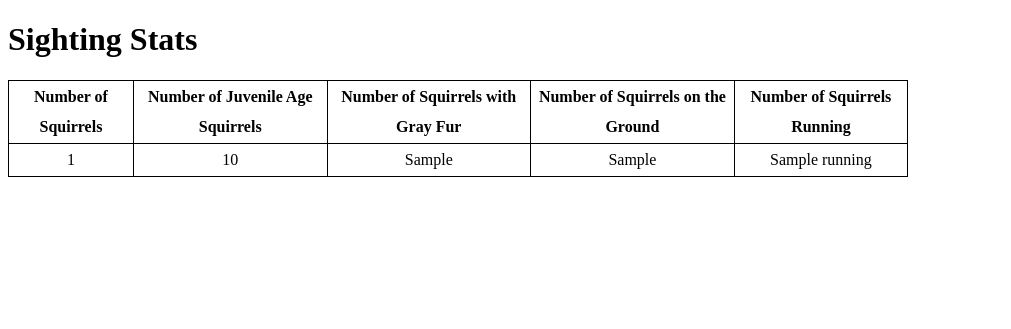
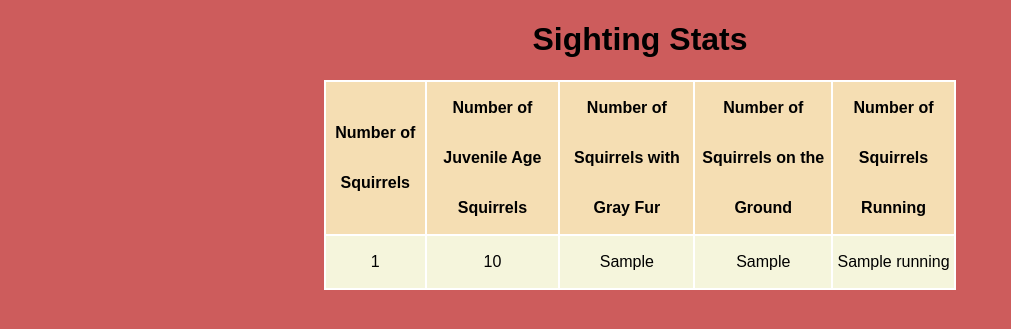
Before and after one commit to Yue-Lyu/tools, a Django app: template sightings/templates/sightings/stats.html in a window 1280 px wide. Shown: the top 329 px of the page, without its empty margins (0-1011 px from the left). Run offline with Django 3.2, Linux system fonts and the light colour scheme; the template is opened without the code that fills it: most values are stand-ins (such as "Sample title", 1, 10 or a date in 2020).

Commit message:
Change the stats.html css.

```diff
--- a/sightings/templates/sightings/stats.html
+++ b/sightings/templates/sightings/stats.html
@@ -1,16 +1,38 @@
 <!doctype html>
 <html>
-<h1>Sighting Stats</h1>
-
+	<head>
+	<meta charset = 'utf-8'>
+	<meta name="viewport" content="width=device-width, initial-scale=1">
+	<style>
+	body {
+		font-family: fantasy, cursive, serif;
+		margin: 1;
+		background-color:#CD5C5C;
+		}
+	        /* Style the header */
+	        .header {
+			padding: 95px;
+			text-align: center;
+			color: purple;
+												        }
+	</style>
+	</head>
+	<h1><center>Sighting Stats</center></h1>
 {% block content %}
 <form  method='GET'>
 
 <style>
-table,table tr th, table tr td { border:1px solid black; }
-table { width: 900px; min-height: 30px; line-height: 30px; text-align: center; border-collapse: collapse;}
+table,table tr th, table tr td { border:2px solid white; }
+table { width: 900px; min-height: 50px; line-height: 50px; text-align: center; border-collapse: collapse;}
+table th {
+	background-color: #F5DEB3;
+	}
+table td {
+	background-color:#F5F5DC;
+	}
 </style>
 
-<table>
+<table align='center' style='width:50%'>
 	<tr>
 		<th>Number of Squirrels</th>
 		<th>Number of Juvenile Age Squirrels</th>
@@ -25,7 +47,7 @@ table { width: 900px; min-height: 30px; line-height: 30px; text-align: center; b
 	<td>{{ ground_plane_location }}</td>
 	<td>{{ running }}</td>
 	</tr>
-</table>
+	</center></table>
 </form>
 {% endblock %}
 </html>
```
